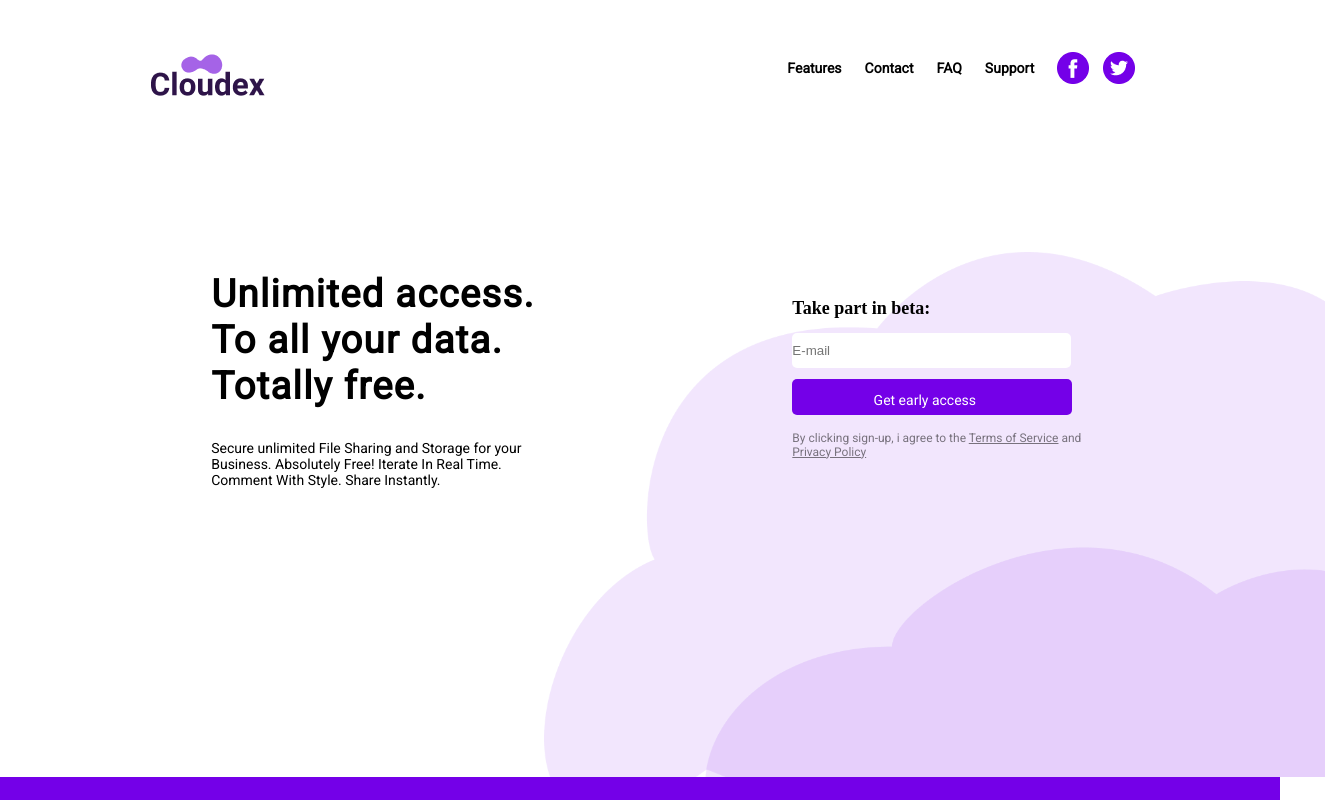
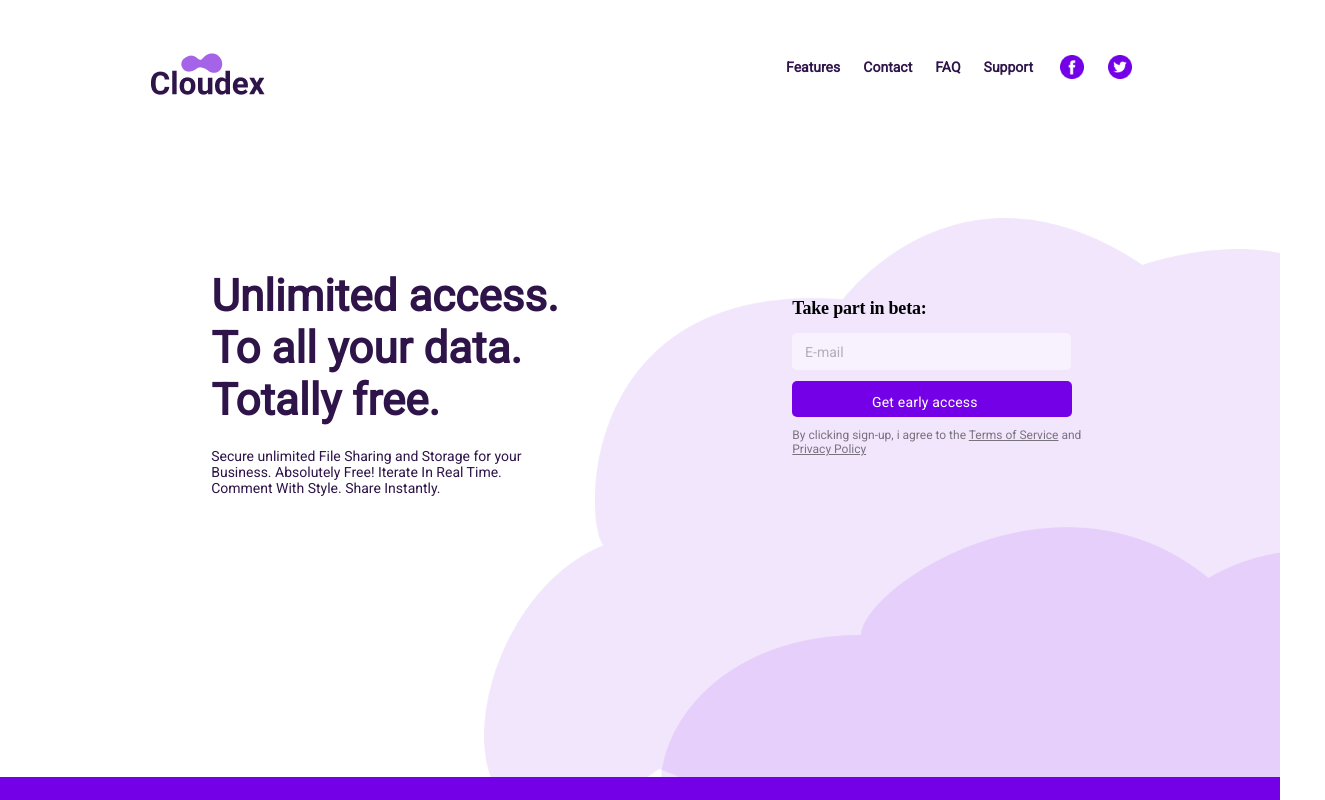
Before and after one commit to WebHeroSchool/Spec_Clouds, a plain HTML site: page index.html in a window 1280 px wide. Shown: the whole page, 1325 px wide, since content can reach past the window. Drawn offline with Linux system fonts and the light colour scheme; a web font is replaced by a local one.

Commit message:
Add files via upload

```diff
--- a/styles.css
+++ b/styles.css
@@ -9,6 +9,7 @@ body {
   grid-template-rows: auto 1fr auto;
   justify-items: center;
   min-height: 100vh;
+  overflow: hidden;
 }
 
 .header {
@@ -18,6 +19,7 @@ body {
   padding: 2.7vw 0;
   font-family: 'Roboto', sans-serif;
   font-weight: 700;
+  color: #2E1449;
 }
 
 .menu-mobile {
@@ -43,6 +45,7 @@ label {
 .menu {
   display: flex;
   align-items: center;
+  color: #2E1449;
 }
 
 .menu__item {
@@ -51,29 +54,32 @@ label {
 }
 
 .menu__icon {
-  margin-right: 1.2vw;
+  margin-right: 16px;
+  width: 36.5px;
+  height: 32px;
 }
 
 .menu__icon:last-child {
-  margin-right: 0;
+  margin-right: -1px;
 }
 
 .main {
   display: flex;
   width: 100%;
-  background: right bottom / 60.3vw 39.7vw no-repeat url(./img/Vector-4.png),
-                right bottom / 52.5vw 33.5vw no-repeat url(./img/Vector-3.png);
+  background: right bottom/ 1161px 768px no-repeat url(./img/Vector-4.png),
+                right bottom/ 1014px 651px no-repeat url(./img/Vector-3.png);
 }
 
 .description {
   margin: 13.3vw 15vw 0 13.2vw;
   width: 30.8vw;
   height: max-content;
+  color: #2E1449;
 }
 
 .description__title {
   font-family: 'Roboto', sans-serif;
-  letter-spacing: 1.2px;
+  letter-spacing: 1.7px;
   line-height: 3.6vw;
   font-weight: 700;
   font-size: 3vw;
@@ -101,7 +107,7 @@ label {
   font-family: 'Roboto', sans-serif;
   font-weight: 700;
   font-size: 1.2vw;
-  letter-spacing: 1.4px;
+  letter-spacing: 1.7px;
   margin-bottom: 1vw;
 }
 
@@ -117,6 +123,11 @@ label {
   border-radius: 5px;
   height: 2.6vw;
   margin-bottom: 0.9vw;
+  font: normal normal 21px/25px 'Roboto', sans-serif;
+  opacity: 0.5;
+  padding-top: 0.2vw;
+  padding-right: 21vw;
+  color: #000;
 }
 
 .form__button {
@@ -127,12 +138,15 @@ label {
   border-radius: 5px;
   border: none;
   background-color: #7400E8;
-  margin-bottom: 0.9vw;
+  margin-bottom: 0.6vw;
+  padding-right: 0.4vw;
+  letter-spacing: 0.2px
 }
 
 .props__text {
   font-family: 'Roboto', sans-serif;
   font-weight: 400;
+  color: #000;
 }
 
 .props__text span {
@@ -148,7 +162,7 @@ label {
 @media (min-width: 1025px) and (max-width: 1919px) {
 
   .header {
-    padding-top: 3.2vw;
+    padding-top: 3.1vw;
     margin-right: 3vw;
   }
 
@@ -166,24 +180,41 @@ label {
   }
 
   .menu__icon {
-    margin-right: 1.1vw;
+    margin-right: 20px;
+    margin-left: 4px;
+    width: 24px;
+    height: 24px;
   }
 
   .menu__icon:last-child {
-    margin-right: 1.3vw;
+    margin-right: 20px;
 }
 
   .main {
     margin-left: -26vw;
     padding-top: 11vw;
     padding-left: 33vw;
-    padding-bottom: 16.8vw;
-    background: right bottom / 61vw 41vw no-repeat url(./img/Vector-4.png), right bottom / 52.5vw 33.5vw no-repeat url(./img/Vector-3.png);
+    padding-bottom: 17vw;
+    background: right bottom / 841px 559px  no-repeat url(./img/Vector-4.png),
+                right bottom / 720px 467px no-repeat url(./img/Vector-3.png);
   }
 
   .description {
     margin: 0 0 0 13vw;
 }
+
+  .description__title {
+    font-family: Roboto;
+    font-style: normal;
+    font-weight: bold;
+    font-size: 44px;
+    line-height: 52px;
+    display: flex;
+    align-items: center;
+    color: #2E1449;
+    letter-spacing: 0px;
+    margin-bottom: 1.7vw;
+  }
 
   .description__text {
     width: 90%;
@@ -194,11 +225,10 @@ label {
     line-height: 16px;
     letter-spacing: 0;
     margin-left: 0vw;
-    padding-right: 3vw;
-  }
+    }
 
   .props {
-    margin-top: 2vw;
+    margin-top: 2.1vw;
     padding-left: 14.6vw;
   }
 
@@ -208,7 +238,7 @@ label {
     font-weight: bold;
     font-size: 18px;
     line-height: 23px;
-    letter-spacing: 0;
+    letter-spacing: -0.2px;
   }
 
   .props__text {
@@ -223,8 +253,13 @@ label {
   }
 
   .form__input {
-    width: 104%;
+    width: 100%;
     padding-left: 0;
+    font: normal normal 14px/16px 'Roboto', sans-serif;
+    opacity: 0.5;
+    padding-top: 0.2vw;
+    padding-left: 1vw;
+    padding-right: 0;
   }
 
   .form__button {
@@ -264,7 +299,10 @@ label {
   }
 
   .menu__icon {
-    margin-right: 1.4vw;
+    margin-right: 20px;
+    margin-left: 4px;
+    width: 24px;
+    height: 24px;
   }
 
   .menu__icon:last-child {
@@ -275,7 +313,7 @@ label {
     padding-top: 11vw;
     padding-left: 33vw;
     padding-bottom: 22.6vw;
-    background: right bottom / 82vw 54.5vw no-repeat url(./img/Vector-4.png), right bottom / 69.5vw 45vw no-repeat url(./img/Vector-3.png);
+    background: right bottom / 834px 559px no-repeat url(./img/Vector-4.png), right bottom / 715px 457px no-repeat url(./img/Vector-3.png);
     margin-left: -23vw;
   }
 
@@ -306,7 +344,7 @@ label {
   }
 
   .props {
-    margin-top: 7.3vw;
+    margin-top: 7.6vw;
     padding-left: 30vw;
   }
 
@@ -331,9 +369,14 @@ label {
   }
 
   .form__input {
-    width: 140%;
+    width: 135%;
+    height: 4vw;
     padding-left: 0;
-    height: 4vw;
+    font: normal normal 14px/16px 'Roboto', sans-serif;
+    opacity: 0.5;
+    padding-top: 0.2vw;
+    padding-left: 1vw;
+    padding-right: 0;
   }
 
   .form__button {
@@ -357,6 +400,10 @@ label {
   .wrapper {
     display: block;
     grid-template-rows: 0;
+    margin: 0;
+    padding: 0;
+    height: 100vh;
+    width: 100vw;
   }
 
   header {
@@ -440,11 +487,11 @@ label {
   }
 
   .form__input {
+    width: 62%;
     font: normal normal 14px/16px 'Roboto', sans-serif;
     border: none;
     border-radius: 5px;
     height: 9.6vw;
-    width: 78vw;
     margin-bottom: 3.9vw;
     margin-right: 11vw;
     padding-left: 3vw;
@@ -496,7 +543,7 @@ label {
     display: flex;
     align-items: center;
     position: absolute;
-    top: 32px;
+    top: 34px;
     left: 87%;
     width: 25px;
     height: 17px;
@@ -510,8 +557,8 @@ label {
     display: block;
     position: absolute;
     width: 100%;
-    height: 2px;
-    background-color: #0056EC;
+    height: 3.2px;
+    background-color: #A563E7;
     transition-duration: .5s;
   }
 
@@ -528,7 +575,7 @@ label {
   #menu-burger__toggle:checked ~ .menu-mobile {
     position: absolute;
     padding-top: 50%;
-    padding-bottom: 45%;
+    padding-bottom: 0;
     width: 100vw;
     height: 100vh;
     top: 0;
@@ -564,6 +611,6 @@ label {
     display: block;
     left: 0;
     width: 100vw;
-    height: 100vh;
+    height: 70vh;
   }
 }
```
